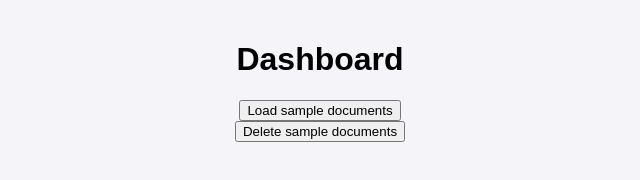
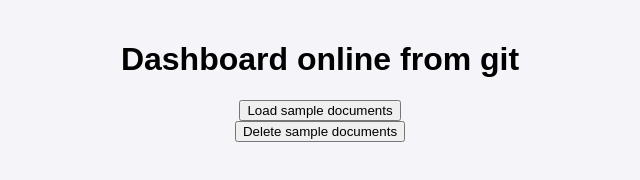
Before and after one commit to artursamirovs/my-website, a plain HTML site: page index.html in a window 1280 px wide. Shown: the whole page, without its empty margins (320-960 px from the left). Drawn offline with Linux system fonts and the light colour scheme.

Commit message:
Update index.html

```diff
--- a/index.html
+++ b/index.html
@@ -66,7 +66,7 @@
     <div class="loader"></div>
 </div>
 
-<h1>Dashboard</h1>
+<h1>Dashboard online from git</h1>
 
 <button onclick="handleClick()">Load sample documents</button>
 <button onclick="deleteDocsBtn()">Delete sample documents</button>
```
